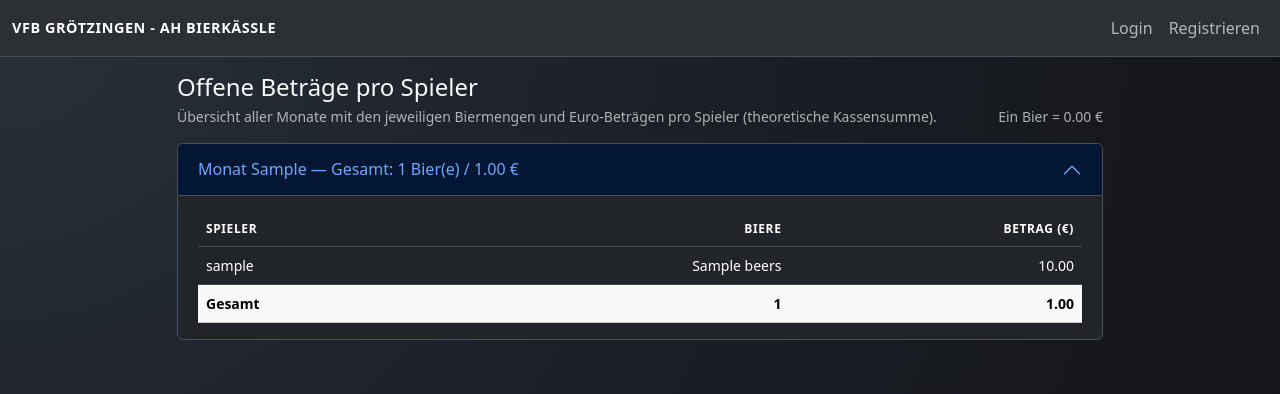
After one commit to jbkunama1/hAI.VfBAHKaessle, a Python web app: template templates/admin_report_balances.html in a window 1280 px wide. The commit adds this page. Shown: the top 394 px of the page. Run offline with Jinja, Linux system fonts and the light colour scheme; the template is opened without the code that fills it: most values are stand-ins (such as "Sample title", 1, 10 or a date in 2020).

Commit message:
Add files via upload

```diff
--- a/templates/admin_dashboard.html
+++ b/templates/admin_dashboard.html
@@ -6,6 +6,7 @@
     <div class="card shadow-sm">
       <div class="card-body">
         <h1 class="h4 mb-3">Admin-Übersicht</h1>
+            <p class="small mb-2"><a href="{{ url_for('admin_report_balances') }}" class="link-light">Offene Beträge / Monatsreport anzeigen</a></p>
         <p class="small text-muted mb-3">
           Zusammenfassung aller Nutzer und ihrer bisher eingetragenen Biere.
         </p>
--- /dev/null
+++ b/templates/admin_report_balances.html
@@ -0,0 +1,66 @@
+
+{% extends 'base.html' %}
+{% block content %}
+<div class="row justify-content-center">
+  <div class="col-12 col-xl-10">
+    <div class="d-flex flex-column flex-md-row justify-content-between align-items-md-end mb-3 gap-2">
+      <div>
+        <h1 class="h4 mb-1">Offene Beträge pro Spieler</h1>
+        <p class="small text-muted mb-0">
+          Übersicht aller Monate mit den jeweiligen Biermengen und Euro-Beträgen pro Spieler (theoretische Kassensumme).
+        </p>
+      </div>
+      <div class="small text-muted">
+        Ein Bier = {{ '%.2f'|format(beer_price) }} €
+      </div>
+    </div>
+
+    {% if month_rows %}
+      <div class="accordion" id="balancesAccordion">
+        {% for month in month_rows %}
+          <div class="accordion-item mb-2">
+            <h2 class="accordion-header" id="heading-{{ month.ym }}">
+              <button class="accordion-button {% if not loop.first %}collapsed{% endif %}" type="button" data-bs-toggle="collapse" data-bs-target="#collapse-{{ month.ym }}" aria-expanded="{{ 'true' if loop.first else 'false' }}" aria-controls="collapse-{{ month.ym }}">
+                Monat {{ month.ym }} &mdash; Gesamt: {{ month.total_beers }} Bier(e) / {{ '%.2f'|format(month.total_euros) }} €
+              </button>
+            </h2>
+            <div id="collapse-{{ month.ym }}" class="accordion-collapse collapse {% if loop.first %}show{% endif %}" aria-labelledby="heading-{{ month.ym }}" data-bs-parent="#balancesAccordion">
+              <div class="accordion-body">
+                <div class="table-responsive small">
+                  <table class="table align-middle mb-0">
+                    <thead>
+                      <tr>
+                        <th>Spieler</th>
+                        <th class="text-end">Biere</th>
+                        <th class="text-end">Betrag (€)</th>
+                      </tr>
+                    </thead>
+                    <tbody>
+                      {% for row in month.entries %}
+                        <tr>
+                          <td>{{ row.username }}</td>
+                          <td class="text-end">{{ row.beers }}</td>
+                          <td class="text-end">{{ '%.2f'|format(row.euros) }}</td>
+                        </tr>
+                      {% endfor %}
+                    </tbody>
+                    <tfoot class="table-light">
+                      <tr>
+                        <th>Gesamt</th>
+                        <th class="text-end">{{ month.total_beers }}</th>
+                        <th class="text-end">{{ '%.2f'|format(month.total_euros) }}</th>
+                      </tr>
+                    </tfoot>
+                  </table>
+                </div>
+              </div>
+            </div>
+          </div>
+        {% endfor %}
+      </div>
+    {% else %}
+      <p class="text-muted">Es sind noch keine Einträge vorhanden.</p>
+    {% endif %}
+  </div>
+</div>
+{% endblock %}
```
Also changed, not shown: app.py (+61 -0 lines), index.html (+4 -4 lines), README.md.
